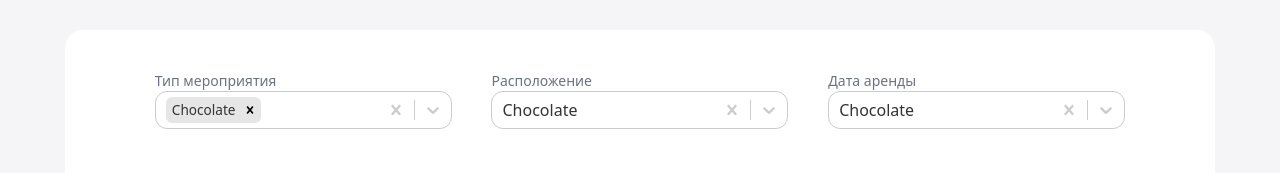
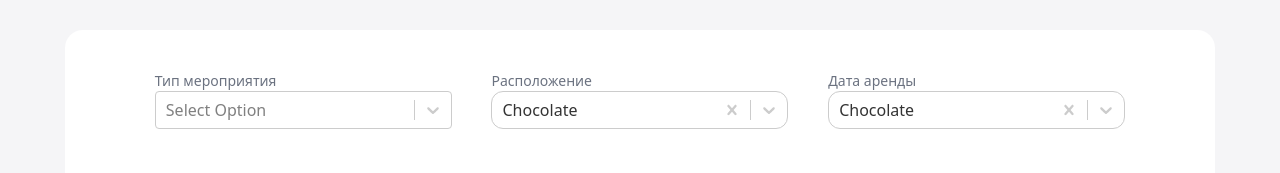
Before and after one commit to funsionx/creatochka, a Next.js app: page / in a window 1280 px wide. Shown: the part 344-517 px from the top of the page. Built offline with nearby package versions, Linux system fonts and the light colour scheme.

Commit message:
fix: custom selects

```diff
--- a/src/components/major/Search.tsx
+++ b/src/components/major/Search.tsx
@@ -1,5 +1,7 @@
-import React from "react";
-import CategorySelect from "@/components/minor/CategorySelect";
+"use client";
+import React, { FormEventHandler } from "react";
+import { MulCategorySelect } from "@/components/minor/CategorySelect";
+import { OnlyCategorySelect } from "@/components/minor/CategorySelect";
 import { LargeButton } from "@/components/minor/Buttons";
 import Subtract from "../../../public/icons/Subtract.svg";
 import Image from "next/image";
@@ -7,25 +9,25 @@ import Image from "next/image";
 const options = [
   { value: "chocolate", label: "Chocolate" },
   { value: "strawberry", label: "Strawberry" },
-  { value: "vanilla", label: "Vanilla" },
-  { value: "vanilla", label: "Vanilla" },
-  { value: "vanilla", label: "Vanilla" },
-  { value: "vanilsa", label: "Vanilla" },
-  { value: "vanilca", label: "Vanilla" },
-  { value: "vanillxa", label: "Vanilla" },
-  { value: "vanillax", label: "Vanilla" },
-  { value: "vanillca", label: "Vanilla" },
-  { value: "vanilla", label: "Vanilla" },
-  { value: "vanilla", label: "Vanilla" },
-  { value: "vanilla", label: "Vanilla" },
-  { value: "vanilla", label: "Vanilla" },
-  { value: "vanilla", label: "Vanilla" },
-  { value: "vanilla", label: "Vanilla" },
-  { value: "vanilla", label: "Vanilla" },
-  { value: "vanilla", label: "Vanilla" },
+  { value: "pop", label: "pop" },
+  { value: "popl", label: "popl" },
 ];
 
 const Search: React.FC = () => {
+  const handleSubmit: FormEventHandler<HTMLFormElement> = (e) => {
+    e.preventDefault();
+    // httpPost("https://rent.creatochka.cooldev.pro/api/renter/registration", {
+    //   fio: fio,
+    //   email: email,
+    //   pass: pass,
+    //   phone: phone,
+    // });
+    // fetch("https://rent.creatochka.cooldev.pro/api/renter/registration")
+    console.log(value.value, value2.value, mulValues)
+  };
+  const [value, setValue] = React.useState<typeof options[0]>(options[0]);
+  const [value2, setValue2] = React.useState<typeof options[0]>(options[0]);
+  const [mulValues, setMulValues] = React.useState<typeof options>([]);
   return (
     <main className="min-w-full rounded-[24px] bg-gray-5 p-[65px]">
       <h1 className="mb-[16px] max-w-[70%] text-left text-black-text">
@@ -35,27 +37,29 @@ const Search: React.FC = () => {
         Арендуйте помещения для ваших занятий и мероприятий. В удобном месте. В
         удобное время.
       </h5>
-      <form method="post">
+      <form method="post" onSubmit={handleSubmit}>
         <div className="mb-[65px] rounded-[18px] bg-white p-[40px]">
           <div className="mx-[40px] mb-[24px] flex justify-around gap-[20px]">
-            <CategorySelect
+            <MulCategorySelect
               options={options}
               twStyles={"min-w-[100%] min-h-[60px]"}
               categoryType={"Тип мероприятия"}
-              isMulti={true}
               blockStyles={"min-w-[30%] "}
+              valueMulState={[mulValues, setMulValues]}
             />
-            <CategorySelect
+            <OnlyCategorySelect
               options={options}
               twStyles={"min-w-[100%] h-[60px]"}
               categoryType={"Расположение"}
               blockStyles={"min-w-[30%]"}
+              valueState={[value, setValue]}
             />
-            <CategorySelect
+            <OnlyCategorySelect
               options={options}
               twStyles={"min-w-[100%] h-[60px]"}
+              blockStyles={"min-w-[30%]"}
               categoryType={"Дата аренды"}
-              blockStyles={"min-w-[30%]"}
+              valueState={[value2, setValue2]}
             />
           </div>
           <div className="flex justify-end gap-[20px]">
--- a/src/components/minor/CategorySelect.tsx
+++ b/src/components/minor/CategorySelect.tsx
@@ -1,38 +1,72 @@
 "use client";
-import { ICategorySelect } from "@/types/ISelect";
-import React from "react";
-import Select from "react-select";
+import { MulCategorySelectT, OnlyCategorySelectT } from "@/types/ISelect";
+import React, { ChangeEvent, ChangeEventHandler } from "react";
+import Select, { SelectOptionActionMeta } from "react-select";
 
-// const someData = [
-//   { value: "any", label: "Любое" },
-//   { value: "chocolate", label: "Chocolate" },
-//   { value: "strawberry", label: "Strawberry" },
-//   { value: "vanilla", label: "Vanilla" },
-// ];
+const OnlyCategorySelect: React.FC<OnlyCategorySelectT> = (props) => {
+  const { options, twStyles, categoryType, blockStyles, valueState } = props;
+  //eslint-disable react-hooks/rules-of-hooks
+  const [selected, setSelected] =
+    valueState || React.useState();
 
-const CategorySelect: React.FC<ICategorySelect> = (props) => {
-  const { options, twStyles, categoryType, isMulti, blockStyles } = props;
+  const handleChange = (
+    e: any
+  ) => {
+    // console.log(e)
+    setSelected(e);
+  };
+
   return (
     <div className={"flex flex-col " + blockStyles}>
       <p>{categoryType}</p>
       <Select
+        //@ts-ignore-next-line
         options={options}
         isClearable={true}
         isSearchable={true}
         defaultValue={options[0]}
         className={"hover:bg-gray-5" + twStyles}
+        value={selected}
         theme={(theme) => ({
           ...theme,
           borderRadius: 12,
         })}
+        onChange={handleChange}
         classNames={{
           control: (state) =>
             state.isFocused ? "border-blue-primary" : "border-none",
         }}
-        isMulti={isMulti}
       />
     </div>
   );
 };
 
-export default CategorySelect;
+const MulCategorySelect: React.FC<MulCategorySelectT> = (props) => {
+  const { options, twStyles, categoryType, blockStyles, valueMulState } = props;
+  //eslint-disable-next-line react-hooks/rules-of-hooks
+  const [selectedValue, setSelectedValue] =
+    valueMulState || React.useState<[{value: string}]>([{value: 'lol'}]);
+
+  const handleMulChange = (e: any) => {
+    setSelectedValue(Array.isArray(e) ? e.map((x) => x.value) : []);
+  };
+  return (
+    <div className={"flex flex-col " + blockStyles}>
+      <p>{categoryType}</p>
+      <Select
+        className="dropdown"
+        placeholder="Select Option"
+        //fix !!!!
+        //@ts-ignore-next-line
+        value={options.filter((obj) => selectedValue.includes(obj.value))} // set selected values
+        options={options} // set list of the data
+        onChange={handleMulChange} // assign onChange function
+        isMulti={true}
+        defaultValue={options}
+        isClearable
+      />
+    </div>
+  );
+};
+
+export { OnlyCategorySelect, MulCategorySelect };
```
Also changed, not shown: src/components/minor/SelectCategory.tsx (added, +66 -0 lines), src/types/ISelect.ts (+11 -7 lines).
